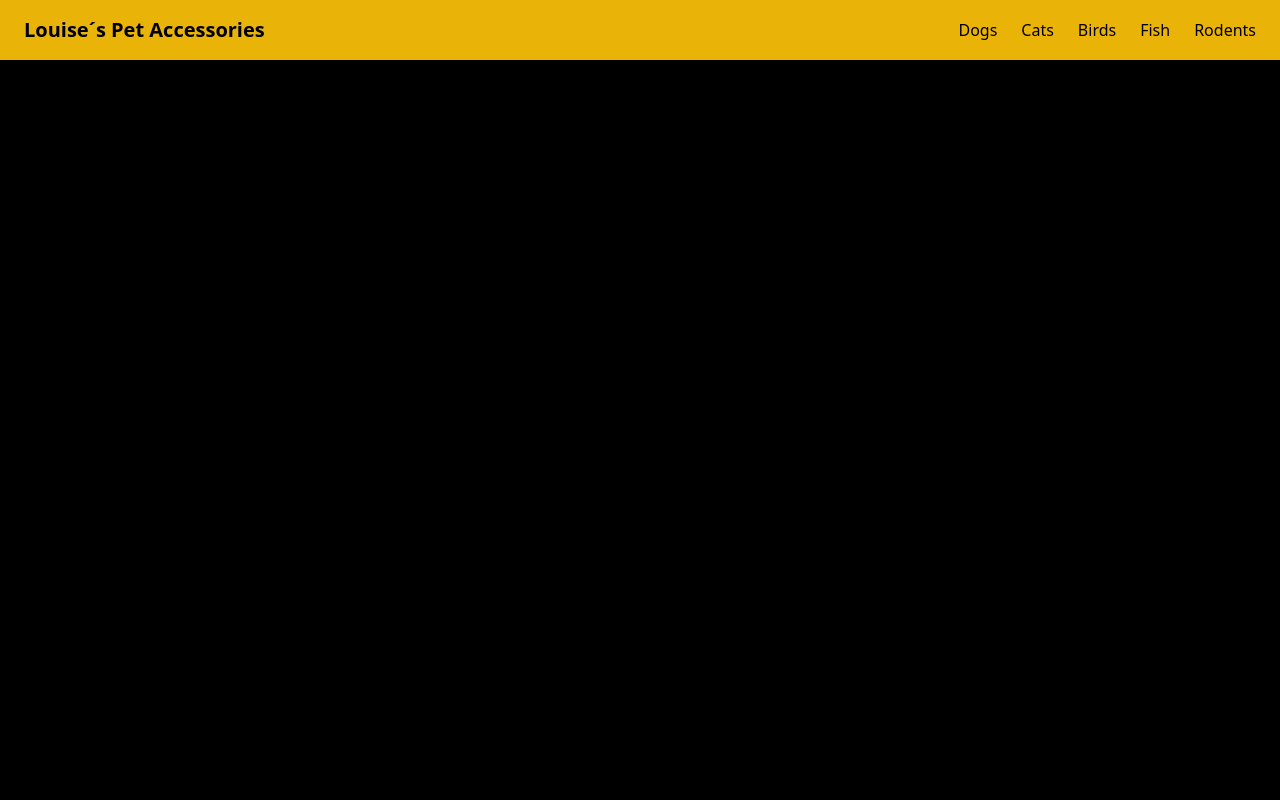
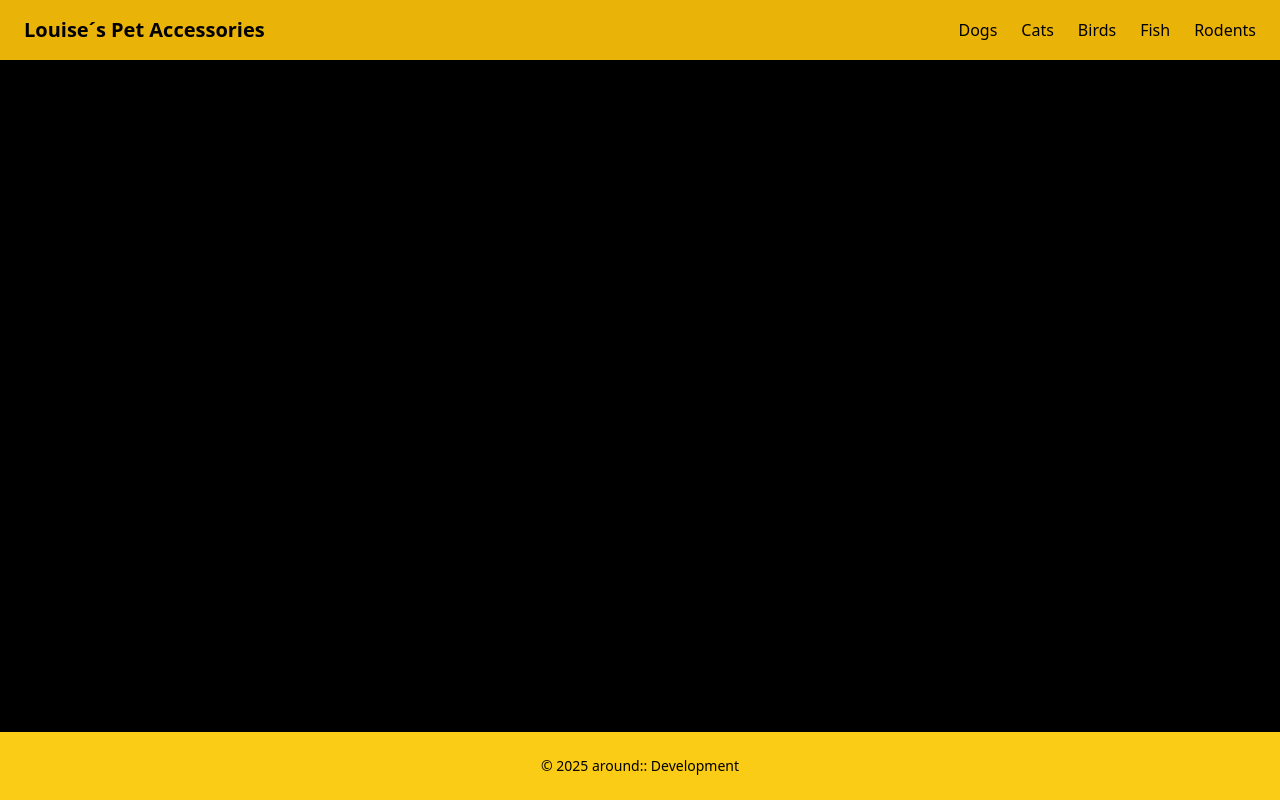
Before and after one commit to Drevestedt/louise-pet-accessories, a React (Vite) app: page /louise-pet-accessories/birds in a window 1280 px wide. Built offline with nearby package versions, Linux system fonts and the light colour scheme.

Commit message:
Add footer

```diff
--- a/src/App.jsx
+++ b/src/App.jsx
@@ -1,18 +1,24 @@
 import './App.css'
 import { BrowserRouter, Route, BrowserRouter as Router, Routes } from 'react-router-dom';
 import Navbar from './components/Navbar';
+import Footer from './components/Footer';
 import HomePage from './pages/HomePage';
 import ProductsPage from './pages/ProductsPage';
 
 function App() {
   return (
+    <div className="min-h-screen flex flex-col">
       <BrowserRouter basename="/louise-pet-accessories">
         <Navbar />
+        <main className="flex-grow">
           <Routes>
             <Route path= "/" element={<HomePage />} />
             <Route path="/:category" element={<ProductsPage />} />
         </Routes>
+      </main>
+      <Footer />
       </BrowserRouter>
+    </div>
   );
 }
 
--- a/src/components/Categories.jsx
+++ b/src/components/Categories.jsx
@@ -3,14 +3,14 @@ import { Link } from "react-router-dom";
 function Categories() {
   const categoryData = [
     { name: "Dogs", emoji: "🐶" },
-    { name: "Cat", emoji: "🐱" },
-    { name: "Bird", emoji: "🐦" },
+    { name: "Cats", emoji: "🐱" },
+    { name: "Birds", emoji: "🐦" },
     { name: "Fish", emoji: "🐟" },
     { name: "Rodents", emoji: "🐹" }
   ]
 
   return(
-    <section className="py-12 bg-gradient-to-b from-gray-50 to-gray-100 text-center">
+    <section className="py-12 bg-gradient-to-b from-gray-50 to-gray-100 text-center"> #TODO: Look at changing the BG color
       <h2 className="text-3xl font-bold mb-8 text-black">Shop by Category</h2>
       <div className="grid grid-cols-2 md:grid-cols-3 lg:grid-cols-5 gap-6 px-6">
         {categoryData.map(( { name, emoji }) => (
--- /dev/null
+++ b/src/components/Footer.jsx
@@ -0,0 +1,9 @@
+function Footer() {
+  return (
+    <footer className="bg-yellow-400 py-6 mt-10 text-black text-center">
+      <p className="text-sm">&copy; {new Date().getFullYear()} around:: Development</p>
+    </footer>
+  );
+}
+
+export default Footer;
```
Lines whose indentation alone changed are shown as unchanged.
